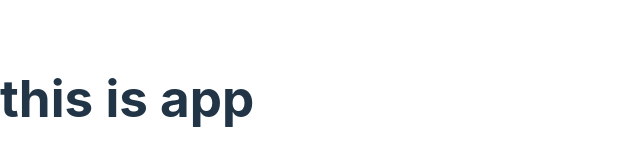
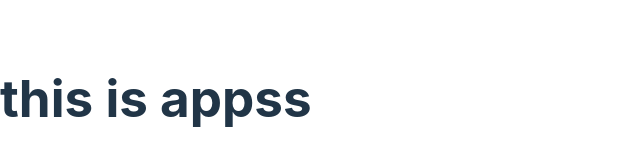
Before and after one commit to protapkrghosh/market-magnet, a React (Vite) app: page / in a window 1280 px wide. Shown: the part 302-468 px from the top of the page, without its empty margins (0-640 px from the left). Built offline with nearby package versions, Linux system fonts and the light colour scheme.

Commit message:
checking pull requiest

```diff
--- a/src/App.jsx
+++ b/src/App.jsx
@@ -3,7 +3,7 @@
 const App = () => {
   return (
     <div>
-      <h1>this is app</h1>
+      <h1>this is appss</h1>
     </div>
   );
 };
```
